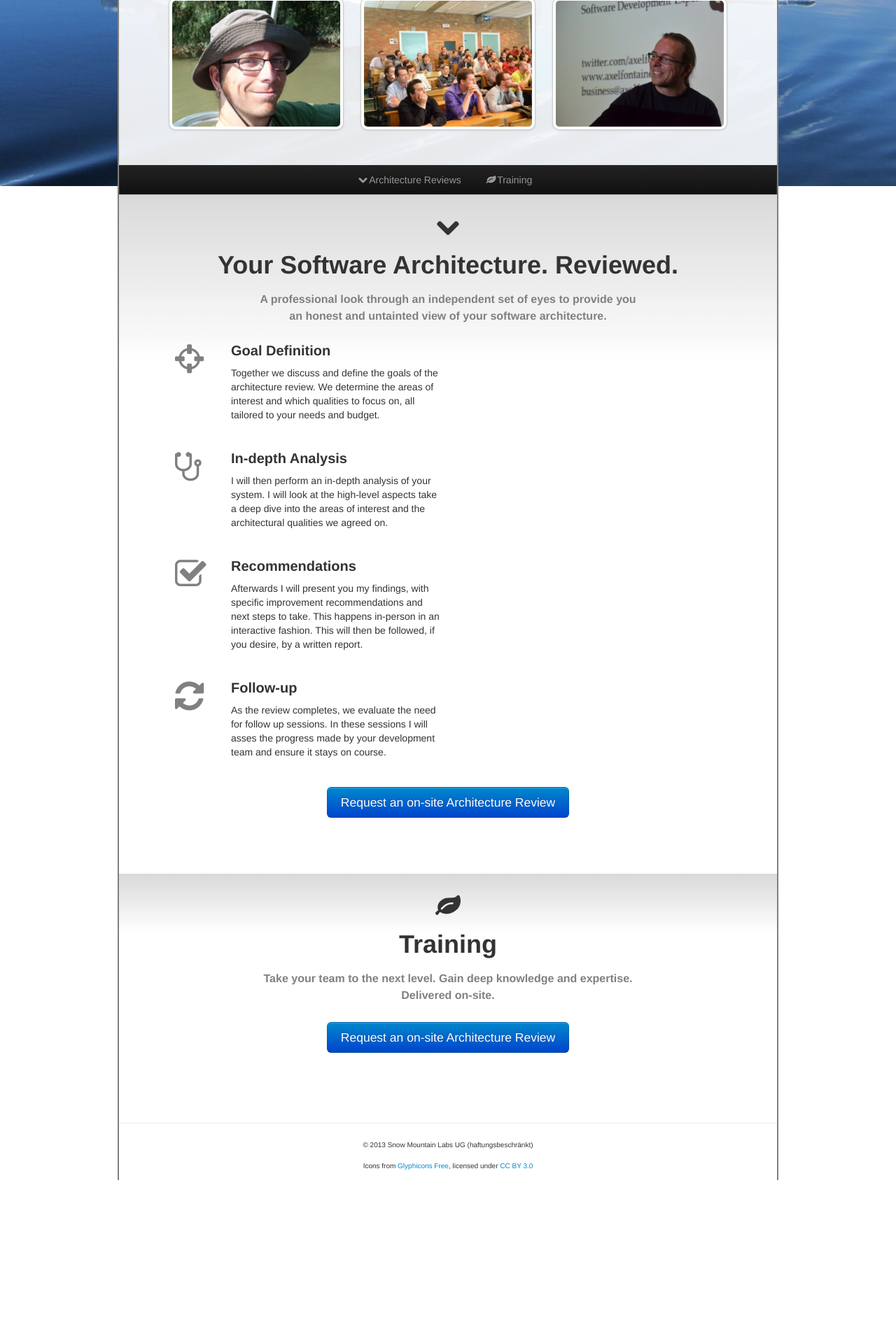
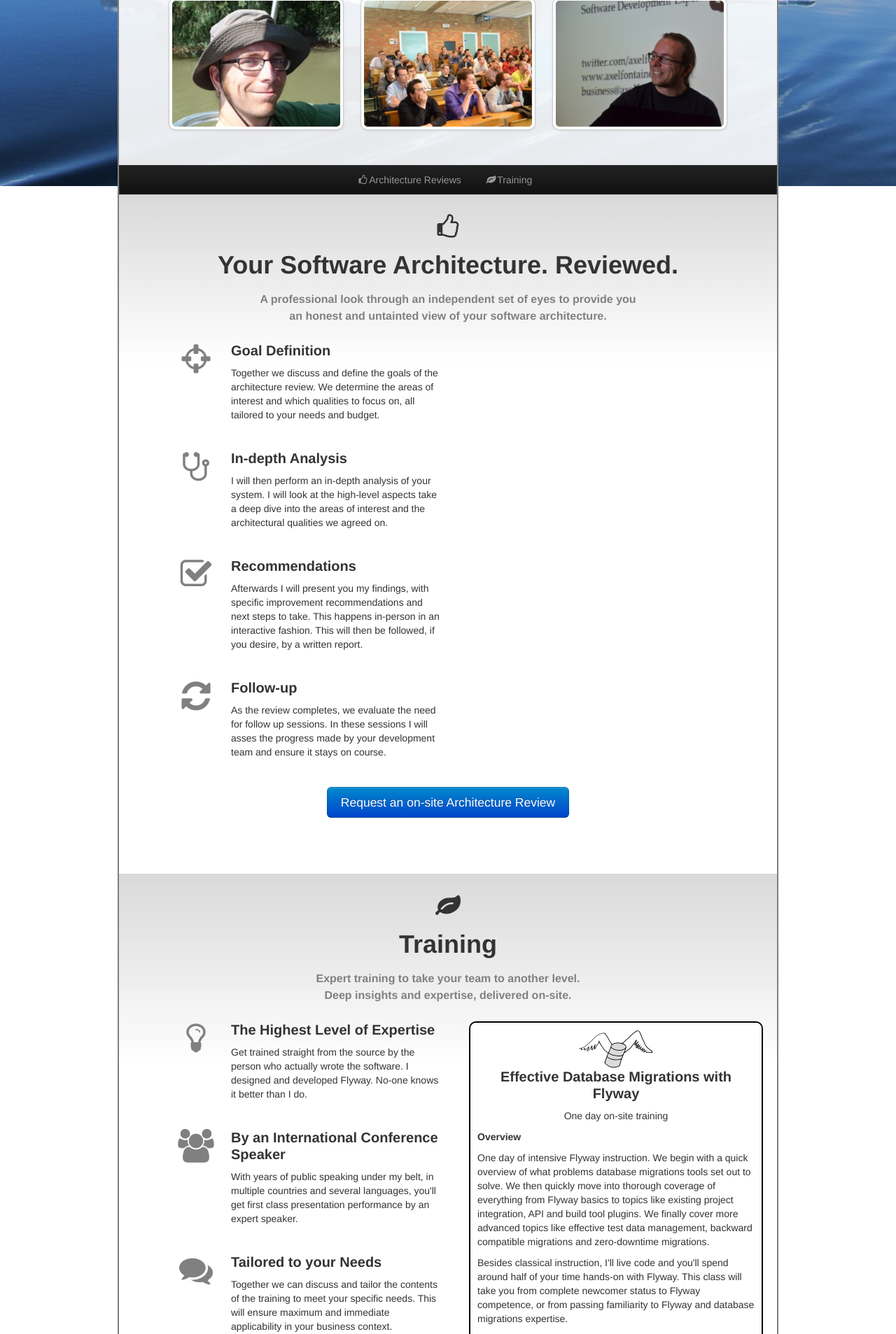
Before and after one commit to axelfontaine/axelfontaine.com, a Jekyll site: the page built from index.html, in a window 1280 px wide. Shown: the part 634-2541 px from the top of the page at 70% size. Built offline with Jekyll 4.4.1, drawn with Linux system fonts in a browser that asks for light colours; before the commit the page ends 2321 px from its top, so only the background shows below that; some of the changed text lies outside the part shown.

Commit message:
Added training info

```diff
--- a/_layouts/default.html
+++ b/_layouts/default.html
@@ -50,12 +50,6 @@
         <p>
             &copy; 2013 Snow Mountain Labs UG (haftungsbeschränkt)
         </p>
-
-        <p>
-            Icons from <a href="http://glyphicons.com/">Glyphicons Free</a>,
-            licensed under <a href="http://creativecommons.org/licenses/by/3.0/">CC BY 3.0</a>
-            <br/>
-        </p>
     </div>
 </div>
 <script src="/assets/jquery-1.9.0/jquery-1.9.0.min.js" type="text/javascript"></script>
--- a/assets/axelfontaine.css
+++ b/assets/axelfontaine.css
@@ -115,9 +115,13 @@
     margin-bottom: 40px;
 }
 
-.marketing-item-icon i {
+.marketing-item-icon {
     font-size: 48px;
     color: #808080;
+    text-align: center;
+}
+
+.marketing-item-icon i {
     padding-left: 80px;
 }
 
@@ -132,6 +136,25 @@
     text-align: center;
 }
 
+.course {
+    padding: 10px;
+    border: 2px black solid;
+    background-color: #ffffff;
+    border-radius: 10px;
+    margin-left: 20px;
+    margin-right: 20px;
+    text-align: center;
+}
+
+.course .section-head {
+    text-align: left;
+    font-weight: bold;
+}
+
+.course .section-text {
+    text-align: left;
+}
+
 #footer {
     text-align: center;
     font-size: 10px;
--- a/index.html
+++ b/index.html
@@ -17,7 +17,7 @@ layout: default
     <div class="navbar-inner">
         <div class="container">
             <ul class="nav">
-                    <li><a href="#architecture-reviews"><i class="icon-chevron-down"></i>Architecture Reviews</a></li>
+                <li><a href="#architecture-reviews"><i class="icon-thumbs-up"></i>Architecture Reviews</a></li>
                 <li><a href="#training"><i class="icon-leaf"></i>Training</a></li>
                 <!--
                 <li><a href="#x"><i class="icon-cog"></i>Consulting</a></li>
@@ -32,7 +32,7 @@ layout: default
     </div>
 </div>
 <div id="architecture-reviews" class="marketing-section">
-        <div class="marketing-section-head"><i class="icon-chevron-down"></i><br/>Your Software Architecture. Reviewed.
+    <div class="marketing-section-head"><i class="icon-thumbs-up"></i><br/>Your Software Architecture. Reviewed.
     </div>
     <div class="marketing-section-sub">A professional look through an independent set of eyes to provide you<br/>an
         honest and untainted view of your software architecture.
@@ -88,7 +88,9 @@ layout: default
                 </div>
             </div>
         </div>
-            <div class="span6"></div>
+        <div class="span6">
+            <!-- add quotes from clients -->
+        </div>
     </div>
     <div class="call-to-action">
         <a href="" class="btn btn-large btn-primary">Request an on-site Architecture Review</a>
@@ -97,17 +99,111 @@ layout: default
 
 <div id="training" class="marketing-section">
     <div class="marketing-section-head"><i class="icon-leaf"></i><br/>Training</div>
-        <div class="marketing-section-sub">Take your team to the next level. Gain deep knowledge and expertise.<br/>Delivered
-            on-site.
+    <div class="marketing-section-sub">
+        Expert training to take your team to another level.<br/>
+        Deep insights and expertise, delivered on-site.
     </div>
     <div class="row">
         <div class="span6">
+            <div class="marketing-item row">
+                <div class="span2 marketing-item-icon">
+                    <i class="icon-lightbulb"></i>
+                </div>
+                <div class="span4">
+                    <div class="marketing-item-head">The Highest Level of Expertise</div>
+                    <div class="marketing-item-body">
+                        Get trained straight from the source by the person who actually wrote the software. I designed
+                        and developed Flyway. No-one knows it better than I do.
+                    </div>
+                </div>
+            </div>
+            <div class="marketing-item row">
+                <div class="span2 marketing-item-icon">
+                    <i class="icon-group"></i>
+                </div>
+                <div class="span4">
+                    <div class="marketing-item-head">By an International Conference Speaker</div>
+                    <div class="marketing-item-body">With years of public speaking under my belt, in multiple countries
+                        and several languages, you'll get first class presentation performance by an expert speaker.
+                    </div>
+                </div>
+            </div>
+            <div class="marketing-item row">
+                <div class="span2 marketing-item-icon">
+                    <i class="icon-comments"></i>
+                </div>
+                <div class="span4">
+                    <div class="marketing-item-head">Tailored to your Needs</div>
+                    <div class="marketing-item-body">Together we can discuss and tailor the contents of the training to
+                        meet your specific needs. This will ensure maximum and immediate applicability in your business
+                        context.
+                    </div>
+                </div>
+            </div>
+            <div class="marketing-item row">
+                <div class="span2 marketing-item-icon">
+                    <i class="icon-globe"></i>
+                </div>
+                <div class="span4">
+                    <div class="marketing-item-head">Delivered Worldwide</div>
+                    <div class="marketing-item-body">This training is delivered by me personally, worldwide.
+                        I will hold it in any of the 5 languages I speak fluently to
+                        maximize the communication channel with your development team. Choose freely between
+                        English, German, French, Dutch and Spanish.
+                    </div>
+                </div>
+            </div>
+        </div>
+        <div class="span6">
+            <div id="course-flyway" class="course">
+                <img src="/assets/flyway-logo-transparent-notext-55.png" alt="flyway"/>
 
+                <p class="marketing-item-head">Effective Database Migrations with Flyway</p>
+
+                <p>One day on-site training</p>
+
+                <p class="section-head">Overview</p>
+
+                <p class="section-text">
+                    One day of intensive Flyway instruction. We begin with a quick overview of what problems
+                    database migrations tools set out to solve. We then quickly move into thorough coverage of
+                    everything from
+                    Flyway basics to topics like existing project integration, API and build tool plugins. We finally
+                    cover more
+                    advanced topics like effective test data management, backward compatible migrations and
+                    zero-downtime migrations.</p>
+
+                <p class="section-text">Besides classical instruction, I'll live code and you'll spend around half of
+                    your time hands-on with Flyway.
+                    This class will take you from complete newcomer status to
+                    Flyway competence, or from passing familiarity to Flyway and database migrations expertise.</p>
+
+                <p class="section-head">Prerequisites</p>
+
+                <p class="section-text">
+                    This courses assumes a good understanding of the Java language, SQL and relational databases in
+                    general.
+                </p>
+
+                <p class="section-head">Program</p>
+
+                <p class="section-text">During the course of this day, we will cover the following topics:</p>
+                <ul class="section-text">
+                    <li>Introduction to database migrations</li>
+                    <li>Installing Flyway</li>
+                    <li>Flyway's core functionality and API</li>
+                    <li>Ant, Maven and Command-line integration</li>
+                    <li>Effective integration into new and existing projects</li>
+                    <li>Advanced Flyway features</li>
+                    <li>Test data management</li>
+                    <li>Backward compatible migrations</li>
+                </ul>
+
+                <div class="call-to-action">
+                    <a href="" class="btn btn-large btn-primary">I want to order this training</a>
                 </div>
-            <div class="span6"></div>
             </div>
-        <div class="call-to-action">
-            <a href="" class="btn btn-large btn-primary">Request an on-site Architecture Review</a>
+        </div>
     </div>
 </div>
 <script type="text/javascript">
```
Also changed, not shown: assets/flyway-logo-transparent-notext-55.png (added). Lines whose indentation alone changed are shown as unchanged.
